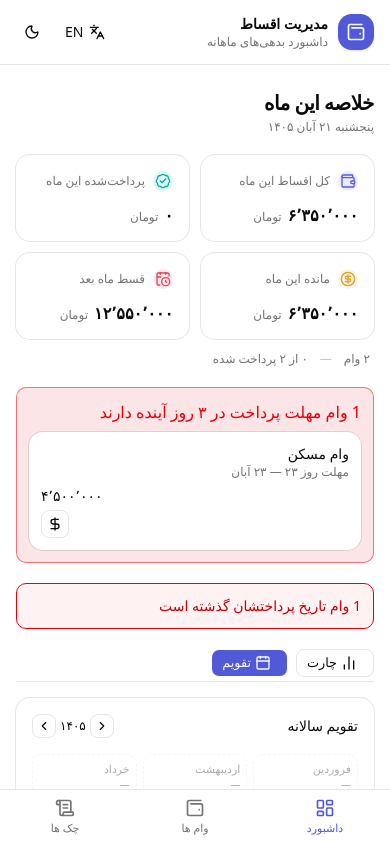
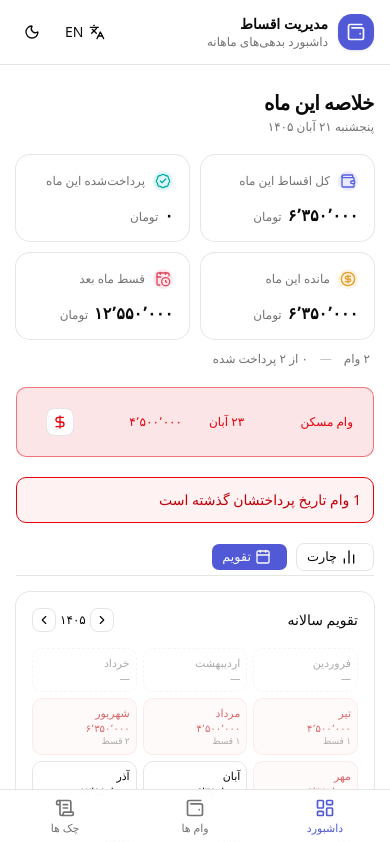
Before and after one commit to behzad-njf/installment-tracker, a React (Vite) app: page /#/dashboard in a window 390 px wide. Shown: the top 842 px of the page. Built offline with nearby package versions, Linux system fonts and the light colour scheme.

Commit message:
Revert mobile deadlines cards: headerless summary table on all viewports, no table title/column headers

```diff
--- a/src/components/dashboard/UpcomingDeadlines.tsx
+++ b/src/components/dashboard/UpcomingDeadlines.tsx
@@ -3,10 +3,8 @@ import { useLocale } from '@/hooks/useLocale'
 import { DollarSign } from 'lucide-react'
 import { Table, TableBody, TableCell, TableRow } from '@/components/ui/table'
 import { Button } from '@/components/ui/button'
-import { Card, CardContent } from '@/components/ui/card'
 import { formatMoney, formatNumber } from '@/lib/money'
 import { monthName } from '@/lib/jalali'
-import { daysUntilLoanDeadline } from '@/lib/loans'
 import type { Loan, MonthIndex } from '@/lib/types'
 
 interface Props {
@@ -21,10 +19,6 @@ export function UpcomingDeadlines({ loans, month, onPay }: Props) {
 
   return (
     <section className="rounded-lg border border-destructive/50 bg-destructive/10 p-3 text-destructive" role="alert" aria-live="polite">
-      <div className="font-medium mb-2">{t('dashboard.upcomingDeadlines', { count: loans.length })}</div>
-
-      {/* Desktop: table unchanged */}
-      <div className="hidden md:block">
       <Table>
         <TableBody>
           {loans.map(loan => (
@@ -53,49 +47,6 @@ export function UpcomingDeadlines({ loans, month, onPay }: Props) {
           ))}
         </TableBody>
       </Table>
-      </div>
-
-      {/* Mobile: cards instead of table */}
-      <div className="md:hidden space-y-2">
-        {loans.map(loan => {
-          const days = daysUntilLoanDeadline(loan, month)
-          const label =
-            days === null
-              ? t('loans.deadlinePaid')
-              : days < 0
-                ? t('loans.overdue')
-                : t('loans.deadlineDay', { day: formatNumber(loan.deadlineDay, lang) })
-
-          return (
-            <Card key={loan.id} className="p-3 border-destructive/20">
-              <CardContent className="p-0">
-                <div className="flex flex-col gap-1.5 sm:flex-row sm:items-center sm:gap-3">
-                  <div className="flex-1 min-w-0">
-                    <p className="font-medium text-sm truncate">{loan.name}</p>
-                    <p className="text-xs text-muted-foreground">
-                      {label} — {formatNumber(loan.deadlineDay, lang)} {monthName(month, lang)}
-                    </p>
-                  </div>
-                  <div className="flex flex-col items-end gap-1">
-                    <span className="text-sm font-numeric tabular-nums" dir="ltr">
-                      {formatMoney(loan.amount, lang)}
-                    </span>
-                    <Button
-                      type="button"
-                      size="icon-sm"
-                      variant="outline"
-                      aria-label={t('loans.pay')}
-                      onClick={() => onPay(loan.id, month)}
-                    >
-                      <DollarSign className="size-4" aria-hidden />
-                    </Button>
-                  </div>
-                </div>
-              </CardContent>
-            </Card>
-          )
-        })}
-      </div>
     </section>
   )
 }
--- a/src/lib/version.ts
+++ b/src/lib/version.ts
@@ -1 +1 @@
-export const APP_VERSION = '2.9.0'
+export const APP_VERSION = '2.9.1'
```
Lines whose indentation alone changed are shown as unchanged.
